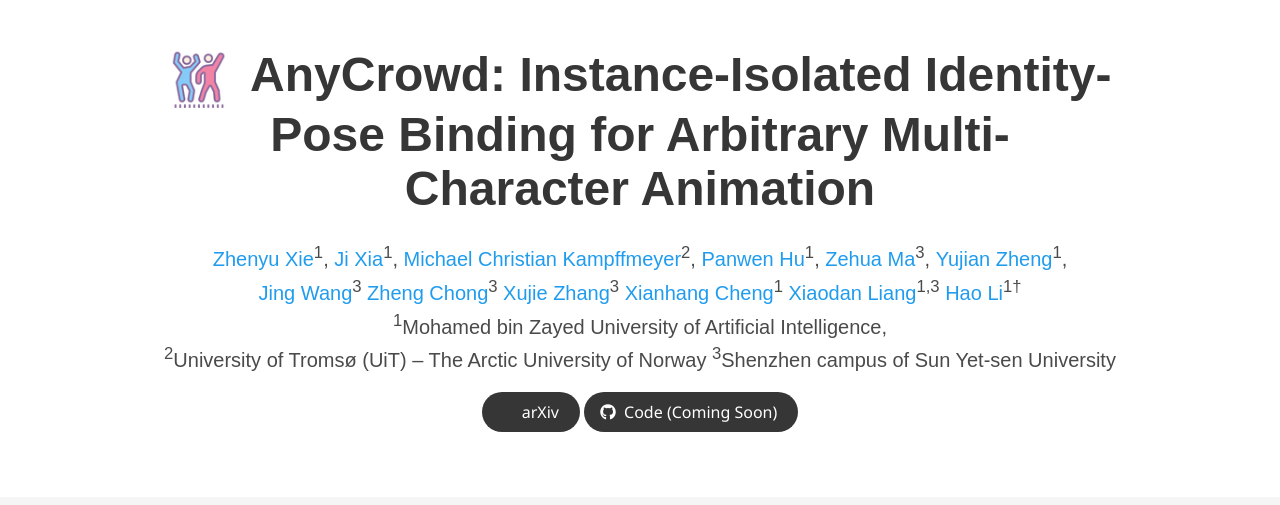
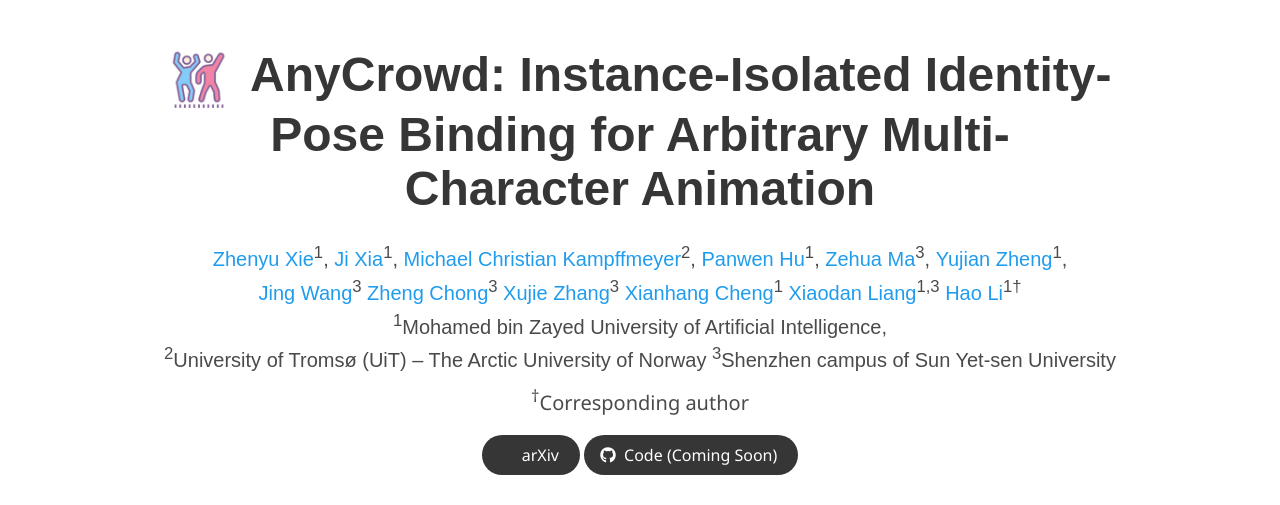
Before and after one commit to xiezhy6/anycrowd, a plain HTML site: page index.html in a window 1280 px wide. Shown: the top 505 px of the page. Drawn offline with nearby package versions, Linux system fonts and the light colour scheme; some icons are missing; a web font is replaced by a local one.

Commit message:
update author list

```diff
--- a/index.html
+++ b/index.html
@@ -133,6 +133,10 @@
             <span class="author-block"><sup>1</sup>Mohamed bin Zayed University of Artificial Intelligence,</span>
             <span class="author-block"><sup>2</sup>University of Tromsø (UiT) – The Arctic University of  Norway</span>
             <span class="author-block"><sup>3</sup>Shenzhen campus of Sun Yet-sen University</span>
+          </div>
+
+          <div class="is-size-5 has-text-centered" style="margin-top: 8px;">
+            <sup>†</sup>Corresponding author
           </div>
 
           <div class="column has-text-centered">
```
